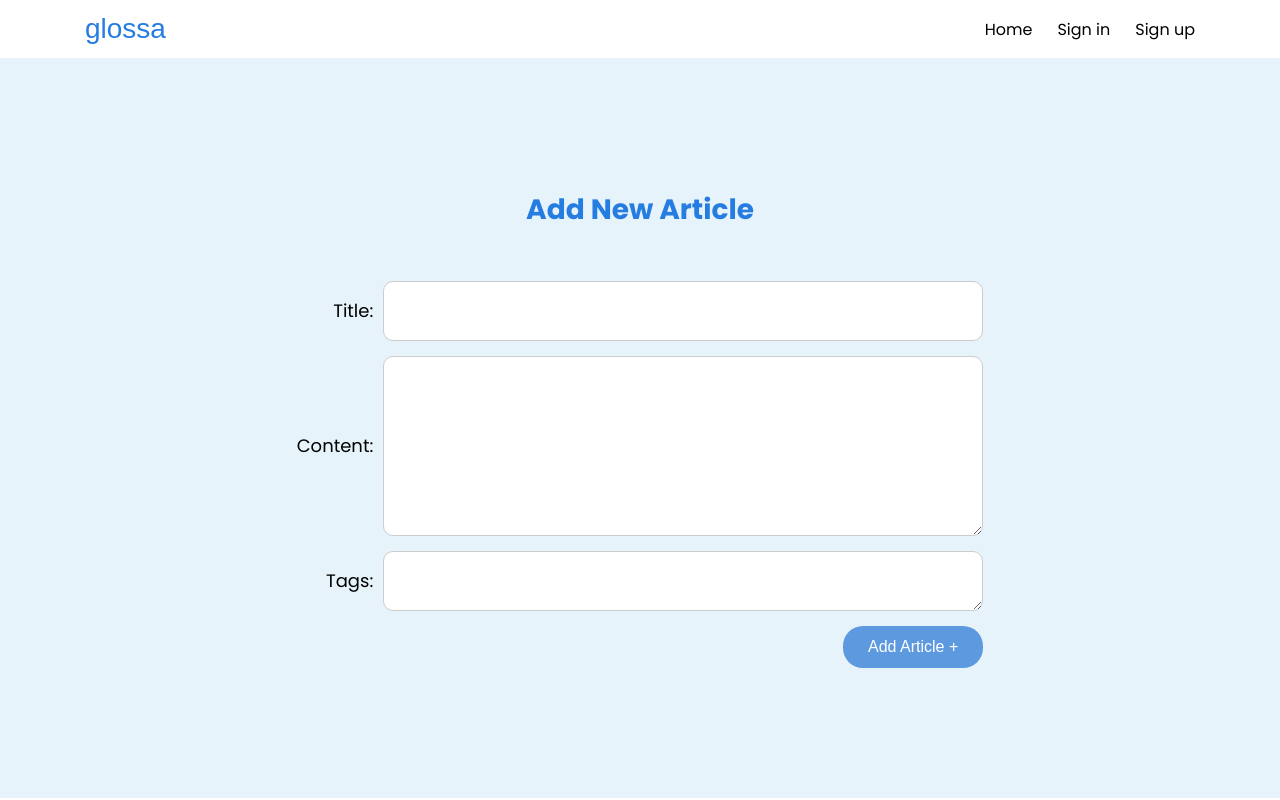
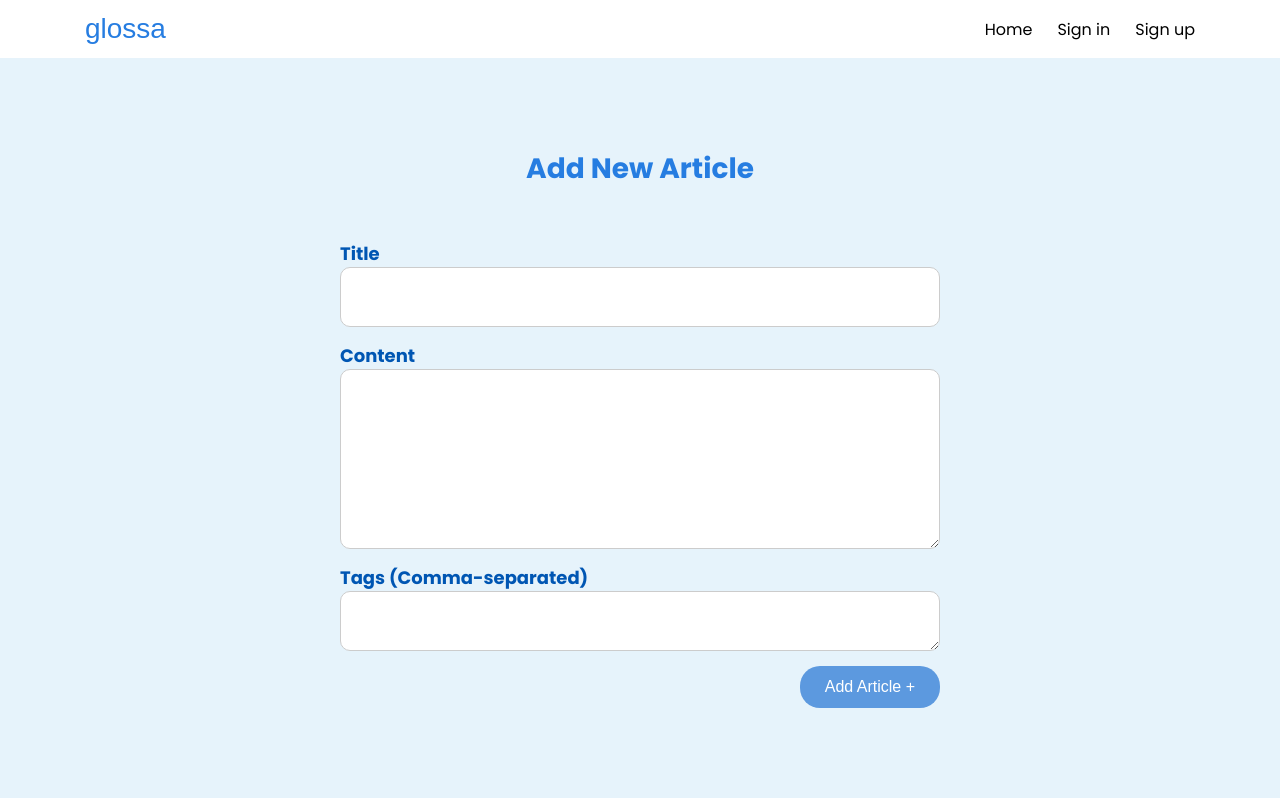
Before and after one commit to AnastasiiaDedela/blogs-project, a React (Vite) app: page /add-article in a window 1280 px wide. Built offline with nearby package versions, Linux system fonts and the light colour scheme; no server answers; a web font is replaced by a local one.

Commit message:
feat: add useForm and input validations for form in AddArticle

```diff
--- a/src/components/EditModal/EditModal.tsx
+++ b/src/components/EditModal/EditModal.tsx
@@ -30,7 +30,7 @@ const EditModal = ({
   refetch,
   tags,
 }: ModalProps) => {
-  const [loading, setLoading] = useState(false);
+  const [loading, setLoading] = useState(true);
   const [error, setError] = useState<string | null>(null);
 
   const { register, handleSubmit, formState } = useForm<EditForm>({
@@ -117,7 +117,7 @@ const EditModal = ({
                 Cancel
               </button>
               <button type="submit" className={styles.saveButton}>
-                {loading ? 'Saving...' : 'Save'}
+                Save
               </button>
             </div>
           </form>
--- a/src/pages/ActicleDetails/ArticleDetails.tsx
+++ b/src/pages/ActicleDetails/ArticleDetails.tsx
@@ -18,8 +18,6 @@ const ArticleDetails = () => {
   const navigate = useNavigate();
   const userId = useSelector((state: RootState) => state.auth.user?.id);
   const commentsLimit = useSelector((state: RootState) => state.comments.limit);
-
-  console.log('limit', commentsLimit);
 
   const [isEditModalOpened, setIsEditModalOpened] = useState(false);
   const openEditModal = () => setIsEditModalOpened(true);
--- a/src/pages/AddArticle/AddArticle.module.scss
+++ b/src/pages/AddArticle/AddArticle.module.scss
@@ -43,19 +43,15 @@
 
   .inputContainer {
     display: flex;
-    justify-content: center;
+    flex-direction: column;
     align-self: flex-end;
     text-align: justify;
     column-gap: 10px;
     font-size: 18px;
     font-family: "Poppins", sans-serif;
-    & button {
-      font-family: "Poppins", sans-serif;
-    }
-    & label {
-      align-self: center;
-      font-family: "Poppins", sans-serif;
-    }
+    justify-content: center;
+    font-weight: bold;
+    color: #0056b3;
     & input, & textarea {
       padding: 8px;
       border: 1px solid #ccc;
@@ -63,11 +59,17 @@
       font-size: 16px;
       width: 600px;
       height: 60px;
+      outline: none;
       font-family: "Poppins", sans-serif;
-      outline: none;
     }
   }
 
   .contentInput {
     height: 180px !important ;
   }
+
+  .inputError {
+    font-size: 13px;
+    color: red;
+    font-family: "Poppins", sans-serif;
+  }
--- a/src/pages/AddArticle/AddArticle.tsx
+++ b/src/pages/AddArticle/AddArticle.tsx
@@ -3,67 +3,79 @@ import styles from './AddArticle.module.scss';
 import { useNavigate } from 'react-router-dom';
 import { useMutation } from '@tanstack/react-query';
 import { addPost } from '@/services/postsServices';
+import { SubmitHandler, useForm } from 'react-hook-form';
+
+interface AddArticleForm {
+  title: string;
+  text: string;
+  tags: string;
+}
 
 export default function AddArticle() {
-  const [title, setTitle] = useState('');
-  const [content, setContent] = useState('');
-  const [tags, setTags] = useState('');
   const navigate = useNavigate();
 
-  const tagsArray = tags
-    .split(',')
-    .map((tag) => tag.trim())
-    .filter((tag) => tag);
-
-  const postData = {
-    text: content,
-    title: title,
-    tags: tagsArray,
-  };
+  const { register, handleSubmit, formState } = useForm<AddArticleForm>({
+    mode: 'onTouched',
+    defaultValues: {
+      title: '',
+      text: '',
+      tags: '',
+    },
+  });
 
   const addMutation = useMutation({
-    mutationFn: () => addPost(postData),
+    mutationFn: (data: AddArticleForm) => {
+      const formattedData = {
+        ...data,
+        tags: data.tags.split(',').map((tag) => tag.trim()),
+      };
+      return addPost(formattedData);
+    },
     onSuccess: () => {
-      setTitle('');
-      setContent('');
-      setTags('');
       navigate('/');
     },
   });
 
-  const handleSubmit = async (e: FormEvent<HTMLFormElement>) => {
-    e.preventDefault();
-    addMutation.mutate();
+  const onSubmit: SubmitHandler<AddArticleForm> = (data) => {
+    addMutation.mutate(data);
+    console.log('data', data);
+  };
+
+  const { errors } = formState;
+
+  const validateTags = (value: string) => {
+    const regex = /^(\w+|\w+(,\s*\w+)*)$/;
+    if (regex.test(value)) {
+      return true;
+    }
+    return 'Tags must be a single word or a comma-separated list of words';
   };
 
   return (
     <div className={styles.addArticleContainer}>
       <h2 className={styles.title}>Add New Article</h2>
-      <form onSubmit={handleSubmit} className={styles.addArticleForm}>
+      <form onSubmit={handleSubmit(onSubmit)} className={styles.addArticleForm}>
         <div className={styles.inputContainer}>
-          <label htmlFor="title">Title:</label>
-          <input
-            type="text"
-            id="title"
-            value={title}
-            onChange={(e) => setTitle(e.target.value)}
-            required
-          />
+          <label htmlFor="title">Title</label>
+          <input type="text" {...register('title', { required: 'Title is required' })} />
+          {errors.title && <p className={styles.inputError}>{errors.title.message}</p>}
         </div>
         <div className={styles.inputContainer}>
-          <label htmlFor="content">Content:</label>
+          <label htmlFor="content">Content</label>
           <textarea
             className={styles.contentInput}
-            id="content"
-            value={content}
-            onChange={(e) => {
-              setContent(e.target.value);
-            }}
-            required></textarea>
+            {...register('text', { required: 'Text is required' })}></textarea>
+          {errors.text && <p className={styles.inputError}>{errors.text.message}</p>}
         </div>
         <div className={styles.inputContainer}>
-          <label htmlFor="tags">Tags:</label>
-          <textarea id="tags" value={tags} onChange={(e) => setTags(e.target.value)} required />
+          <label htmlFor="tags">Tags (Comma-separated)</label>
+          <textarea
+            {...register('tags', {
+              required: 'Tags are required',
+              validate: validateTags,
+            })}
+          />
+          {errors.tags && <p className={styles.inputError}>{errors.tags.message}</p>}
         </div>
         <button type="submit">Add Article +</button>
       </form>
```
